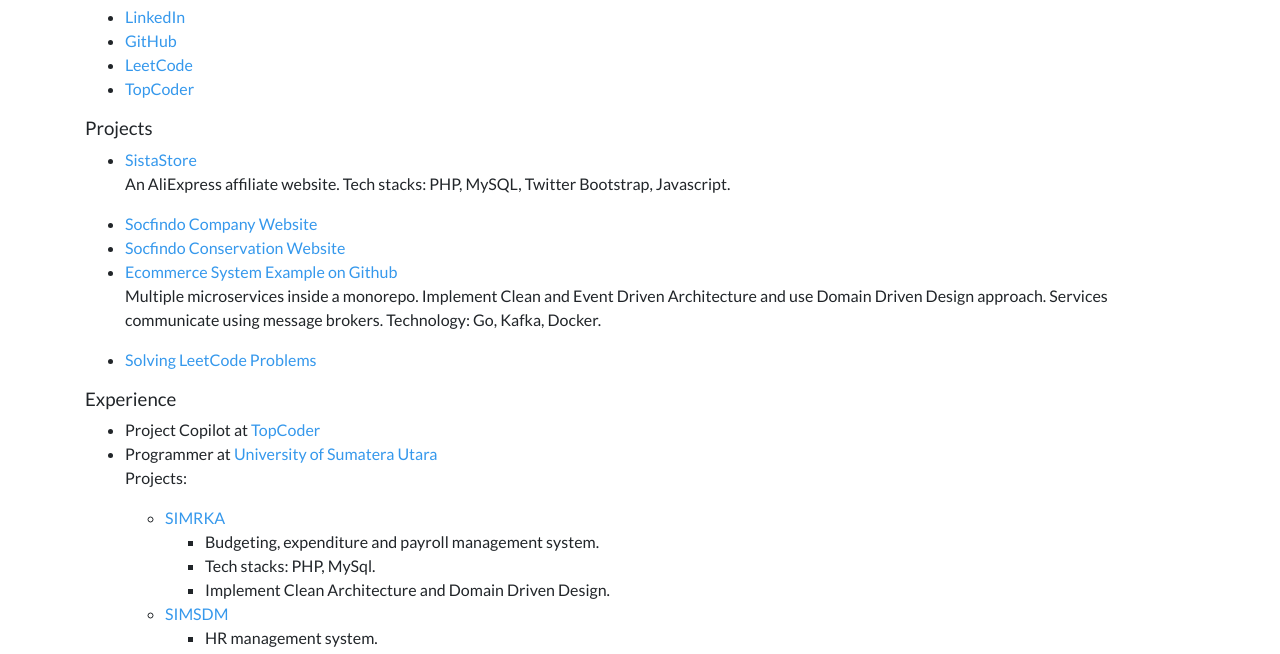
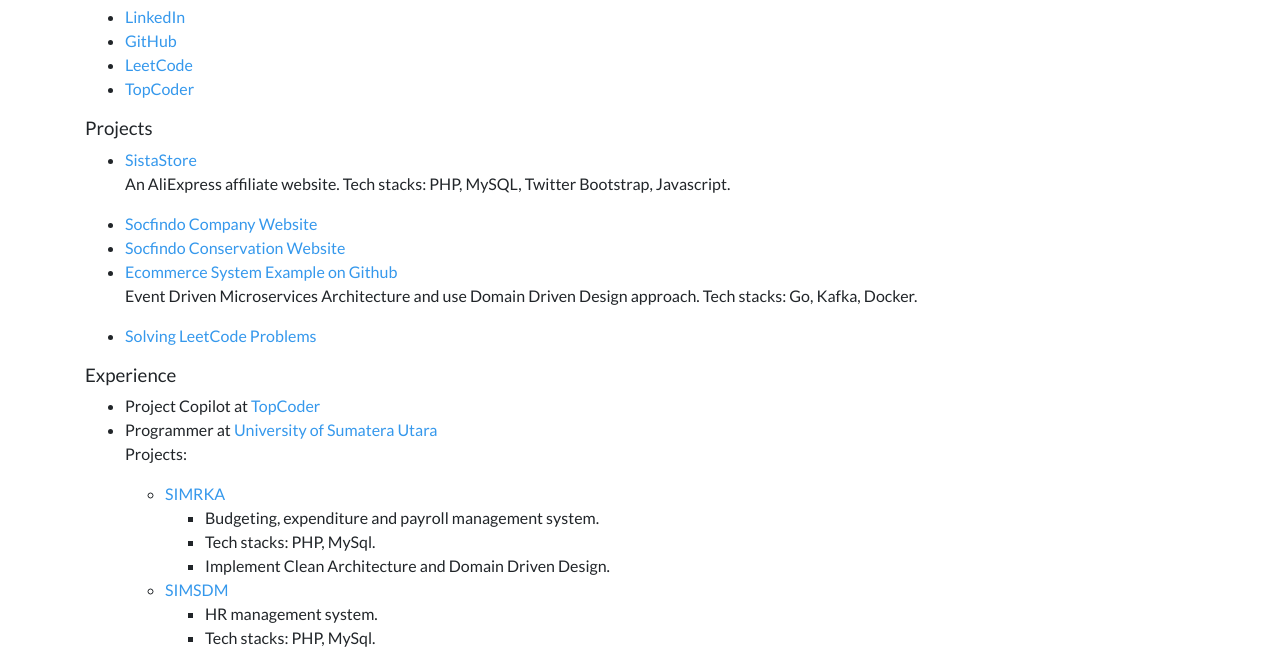
Before and after one commit to izharishaksa/izharishaksa.com, a plain HTML site: page internal/view/index.html in a window 1280 px wide. Shown: the part 137-791 px from the top of the page. Drawn offline with Linux system fonts and the light colour scheme.

Commit message:
Update index.html

```diff
--- a/internal/view/index.html
+++ b/internal/view/index.html
@@ -41,7 +41,7 @@
             <li><a target="_blank" href="https://www.socfindoconservation.co.id/">Socfindo Conservation Website</a></li>
             <li>
                 <a target="_blank" href="https://github.com/izharishaksa/ecommerce-system-example">Ecommerce System Example on Github</a>
-                <p>Multiple microservices inside a monorepo. Implement Clean and Event Driven Architecture and use Domain Driven Design approach. Services communicate using message brokers. Technology: Go, Kafka, Docker.</p>
+                <p>Event Driven Microservices Architecture and use Domain Driven Design approach. Tech stacks: Go, Kafka, Docker.</p>
             </li>
             <li><a target="_blank" href="https://github.com/izharishaksa/leetcode-solutions-golang">Solving LeetCode Problems</a></li>
         </ul>
```
